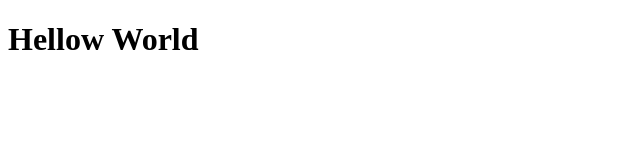
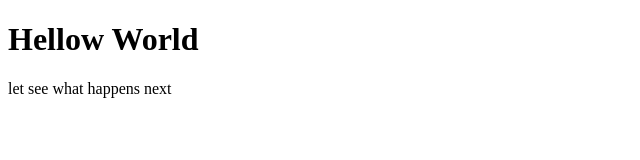
Before and after one commit to UrslanAli/BootCamo2020-sample, a plain HTML site: page index.html in a window 1280 px wide. Shown: the whole page, without its empty margins (0-640 px from the left). Drawn offline with Linux system fonts and the light colour scheme.

Commit message:
Update index.html

```diff
--- a/index.html
+++ b/index.html
@@ -7,5 +7,6 @@
 </head>
 <body>
     <h1>Hellow World</h1>
+    <p>let see what happens next</p>
 </body>
 </html>
```
